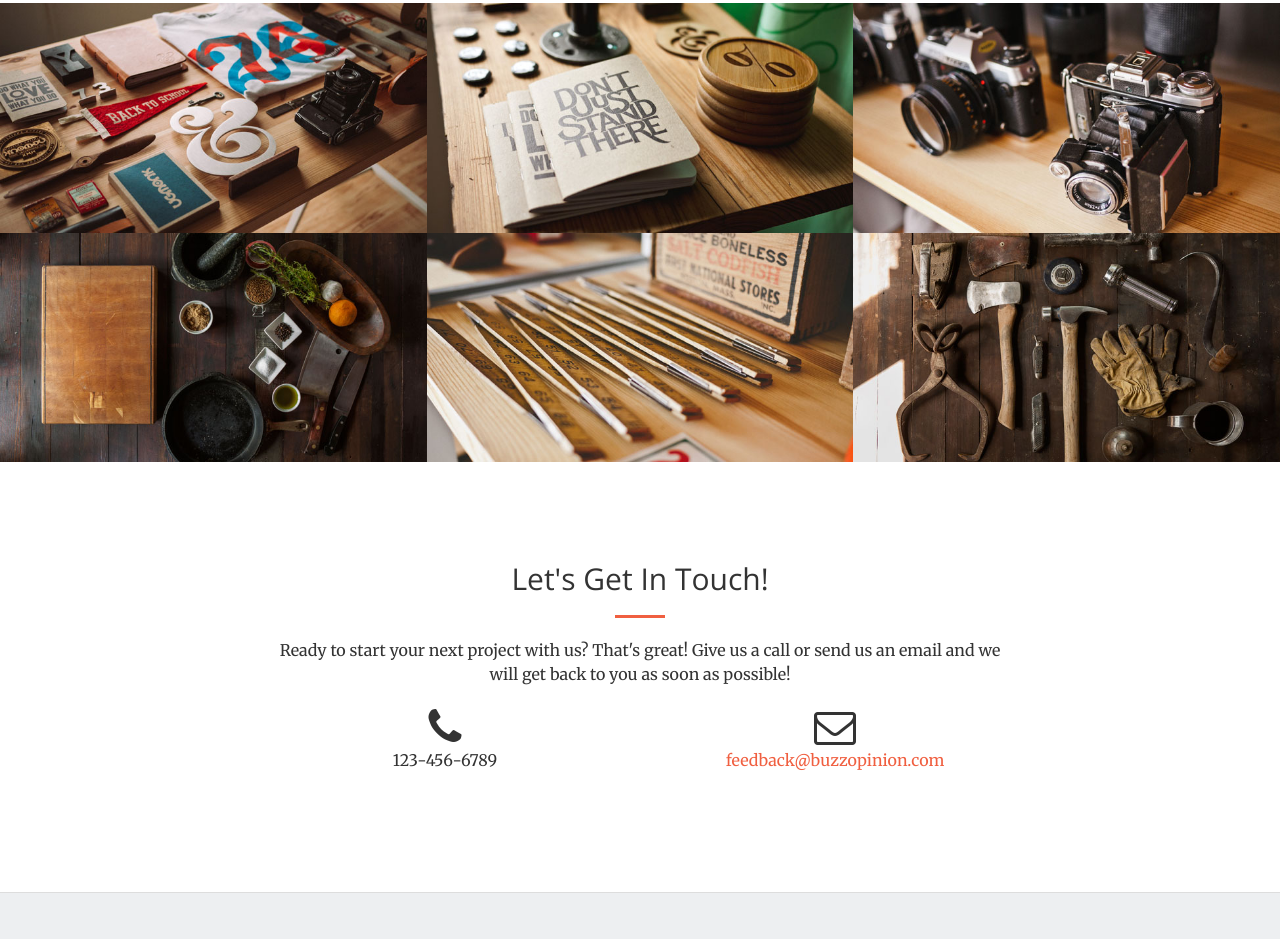
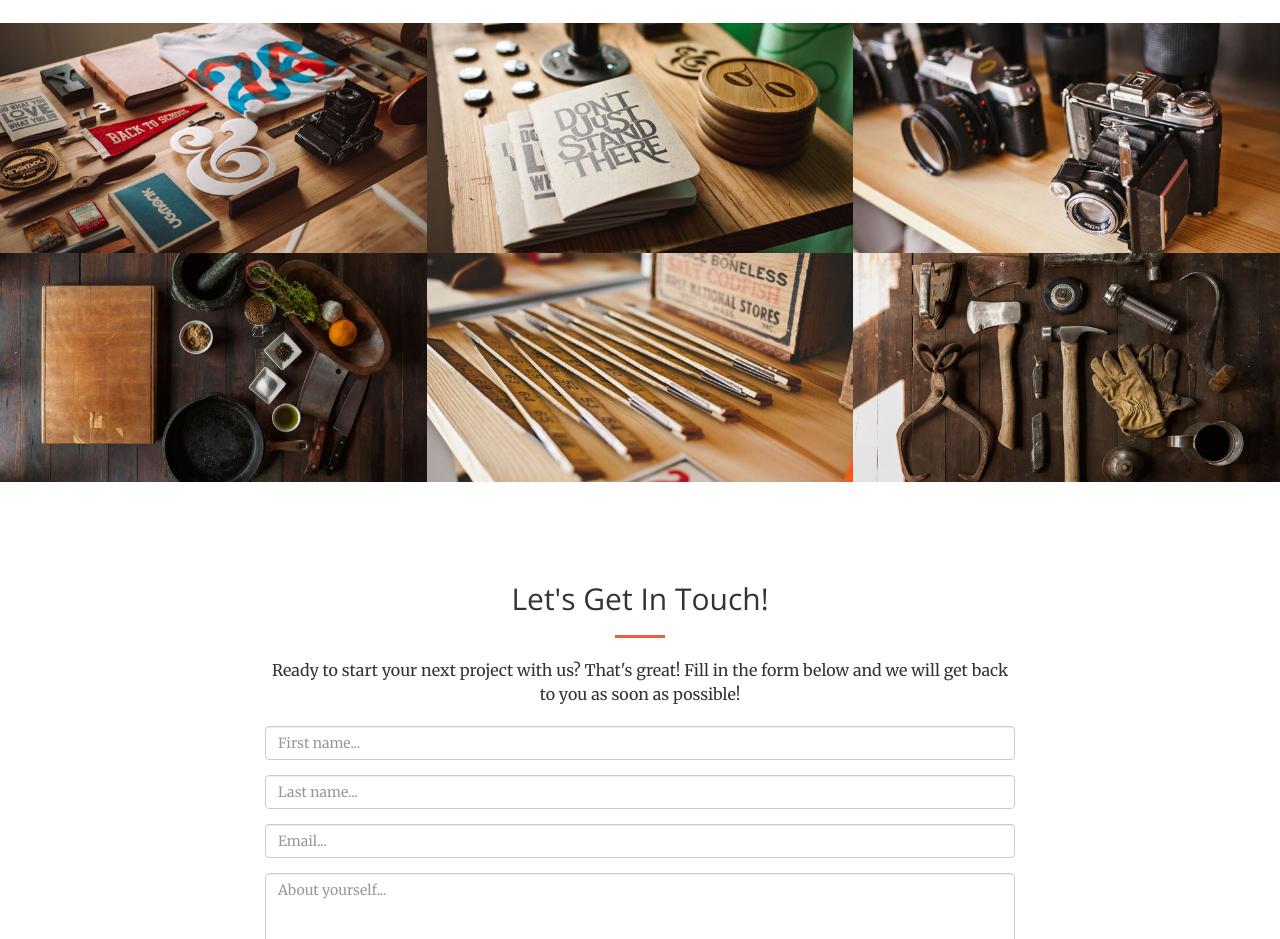
Before and after one commit to aishna2502/Landing-Page-Mozzo, a website: page index.html in a window 1280 px wide. Shown: the part 1861-2800 px from the top of the page. Drawn offline with nearby package versions, Linux system fonts and the light colour scheme.

Commit message:
Update index.html

```diff
--- a/index.html
+++ b/index.html
@@ -9,11 +9,14 @@
     <meta name="description" content="">
     <meta name="author" content="">
 
-    <title>Creative - Start Bootstrap Theme</title>
+    <title>Mozzo - Your Hotel Reputation Management System</title>
 
     <!-- Bootstrap Core CSS -->
     <link href="vendor/bootstrap/css/bootstrap.min.css" rel="stylesheet">
+<<<<<<< HEAD
+=======
 	<link rel="stylesheet" type="text/css" href="css/style.css">
+>>>>>>> ed56ae9584477c5af55dd8bd3db1ed67b9d7b879
     <!-- Custom Fonts -->
     <link href="vendor/font-awesome/css/font-awesome.min.css" rel="stylesheet" type="text/css">
     <link href='https://fonts.googleapis.com/css?family=Open+Sans:300italic,400italic,600italic,700italic,800italic,400,300,600,700,800' rel='stylesheet' type='text/css'>
@@ -61,6 +64,9 @@
                     <li>
                         <a class="page-scroll" href="#contact">Contact</a>
                     </li>
+                    <li>
+                        <a class="page-scroll" href="#">Login</a>
+                    </li>
                 </ul>
             </div>
             <!-- /.navbar-collapse -->
@@ -74,7 +80,11 @@
                 <h1 id="homeHeading">Easily Track What Guests Are Saying About Your Hotel </h1>
                 <hr>
                 <p>Leverage that Information to Improve Guest Experience</p>
+<<<<<<< HEAD
+                <a href="#contact" class="btn btn-primary btn-xl page-scroll">Sign Up Now</a>
+=======
                 <a href="#about" class="btn btn-primary btn-xl page-scroll">Sign Up Now</a>
+>>>>>>> ed56ae9584477c5af55dd8bd3db1ed67b9d7b879
             </div>
         </div>
     </header>
@@ -266,16 +276,50 @@
                 <div class="col-lg-8 col-lg-offset-2 text-center">
                     <h2 class="section-heading">Let's Get In Touch!</h2>
                     <hr class="primary">
-                    <p>Ready to start your next project with us? That's great! Give us a call or send us an email and we will get back to you as soon as possible!</p>
+                    <p>Ready to start your next project with us? That's great! Fill in the form below and we will get back to you as soon as possible!<!-- Give us a call or send us an email and we will get back to you as soon as possible! --></p>
                 </div>
-                <div class="col-lg-4 col-lg-offset-2 text-center">
-                    <i class="fa fa-phone fa-3x sr-contact"></i>
-                    <p>123-456-6789</p>
-                </div>
-                <div class="col-lg-4 text-center">
-                    <i class="fa fa-envelope-o fa-3x sr-contact"></i>
-                    <p><a href="mailto:your-email@your-domain.com">feedback@buzzopinion.com</a></p>
-                </div>
+               <!--   <div class="col-sm-7 text">
+                            <h1><strong>Improve your ranking</h1>
+                            <div class="description">
+                            	<p>
+	                            	Talk to one of our experts today to find out how your hotel can improve review volume and ranking on leading OTAs.
+                            	</p>
+                            </div>
+  	                        </div> -->
+  	                        <center>
+  	                        <div class="col-sm-5 form-box col-lg-8 col-lg-offset-2">
+                        	<div class="form-top">
+                        		<!-- <div class="form-top-left">
+                        			<h3>Sign up now</h3>
+                            		<p>:</p>
+                        		</div>
+ -->
+                            </div>
+                            <div class="form-bottom">
+			                    <form role="form" action="" method="post" class="registration-form">
+			                    	<div class="form-group">
+
+			                    		<label class="sr-only" for="form-first-name">First name</label>
+			                        	<input type="text" name="form-first-name" placeholder="First name..." class="form-first-name form-control" id="form-first-name">
+			                        </div>
+			                        <div class="form-group">
+			                        	<label class="sr-only" for="form-last-name">Last name</label>
+			                        	<input type="text" name="form-last-name" placeholder="Last name..." class="form-last-name form-control" id="form-last-name">
+			                        </div>
+			                        <div class="form-group">
+			                        	<label class="sr-only" for="form-email">Email</label>
+			                        	<input type="text" name="form-email" placeholder="Email..." class="form-email form-control" id="form-email">
+			                        </div>
+			                        <div class="form-group">
+			                        	<label class="sr-only" for="form-about-yourself">About yourself</label>
+			                        	<textarea rows="4" cols="50" name="form-about-yourself" placeholder="About yourself..."
+			                        				class= "form-about-yourself form-control" id="form-about-yourself"></textarea>
+			                        </div>
+			                        <button type="submit" class="btn btn-primary btn-xl page-scroll">Sign me up!</button>
+			                    </form>
+		                    </div>
+                        </div>
+                        </center>
             </div>
         </div>
     </section>
```
